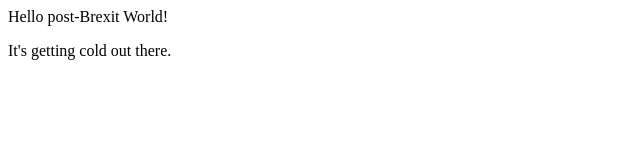
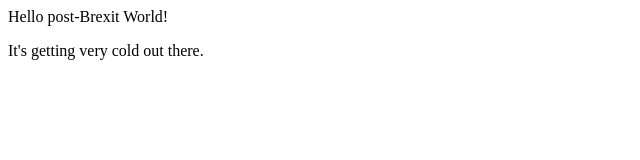
Before and after one commit to lwilts/cd_poc, a plain HTML site: page www/index.html in a window 1280 px wide. Shown: the full height of the page, 0-640 px from the left. Drawn offline with Linux system fonts and the light colour scheme.

Commit message:
Webhook test

```diff
--- a/www/index.html
+++ b/www/index.html
@@ -1,6 +1,6 @@
 <html>
     <body>
         <p>Hello post-Brexit World!</p>
-        <p>It's getting cold out there.</p>
+        <p>It's getting very cold out there.</p>
     </body>
 </html>
```
